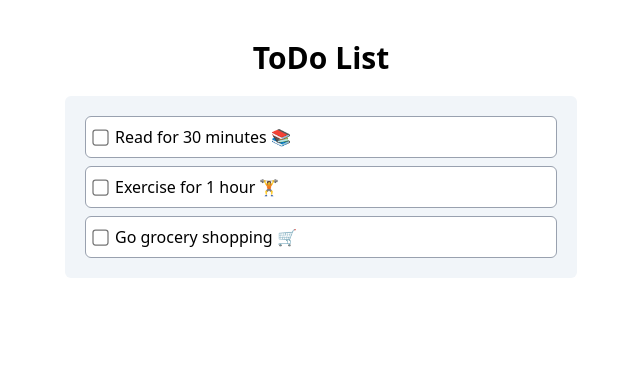
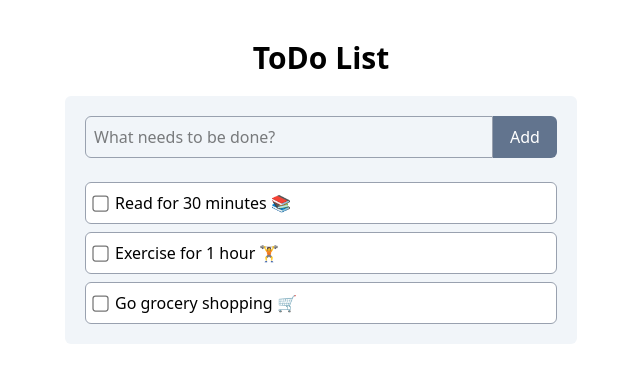
Before and after one commit to jerometaruc/react-typescript-frontend, a React (Vite) app: page / in a window 1280 px wide. Shown: the top 382 px of the page, without its empty margins (319-959 px from the left). Built offline with nearby package versions, Linux system fonts and the light colour scheme.

Commit message:
feat: Implement AddTodoForm

```diff
--- a/src/App.tsx
+++ b/src/App.tsx
@@ -1,6 +1,7 @@
+import { useState } from "react";
 import { Data } from "./data/Todos";
-import TodoItem from "./components/todoItem";
-import { useState } from "react";
+import TodoItem from "./components/TodoItem";
+import AddTodoForm from "./components/AddTodoForm";
 
 function App() {
   const [todos, setTodos] = useState(Data);
@@ -13,10 +14,24 @@ function App() {
     );
   };
 
+  function addTodo(title: string) {
+    setTodos(prevTodos => [
+      {
+        id: prevTodos.length + 1,
+        title,
+        completed: false,
+      },
+      ...prevTodos,
+    ]);
+  };
+
   return (
     <main className="py-10 h-screen space-y-5">
       <h1 className="font-bold text-3xl text-center">ToDo List</h1>
-      <div className="max-w-lg mx-auto bg-slate-100 rounded-md p-5">
+      <div className="max-w-lg mx-auto bg-slate-100 rounded-md p-5 space-y-6">
+        <AddTodoForm
+          onSubmit={addTodo}
+        />
         <div className="space-y-2">
           {todos.map(todo => (
             <TodoItem
--- /dev/null
+++ b/src/components/AddTodoForm.tsx
@@ -0,0 +1,38 @@
+import { useState } from "react";
+
+interface AddTodoFormProps {
+    onSubmit: (title: string) => void;
+}
+
+export default function AddTodoForm({ onSubmit }: AddTodoFormProps) {
+    const [input, setInput] = useState("");
+
+    function handleSubmit(e: React.FormEvent<HTMLFormElement>) {
+        e.preventDefault();
+        if (!input.trim()) {
+            return;
+        }
+        onSubmit(input);
+        setInput("");
+    };
+
+    return (
+        <form
+            className="flex"
+            onSubmit={handleSubmit}
+        >
+            <input
+                value={input}
+                onChange={(e) => setInput(e.target.value)}
+                placeholder="What needs to be done?"
+                className="rounded-s-md grow border border-gray-400 p-2"
+            />
+            <button
+                type="submit"
+                className="w-16 rounded-e-md bg-slate-500 text-white hover:bg-slate-800"
+            >
+                Add
+            </button>
+        </form>
+    );
+};
```
